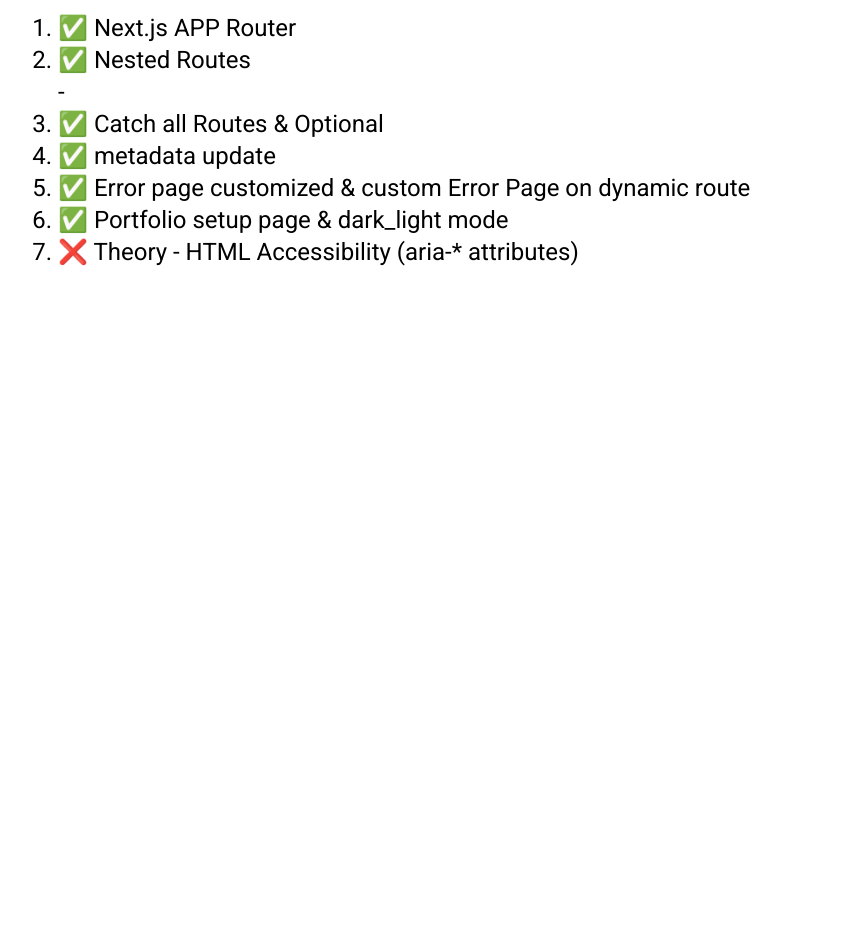
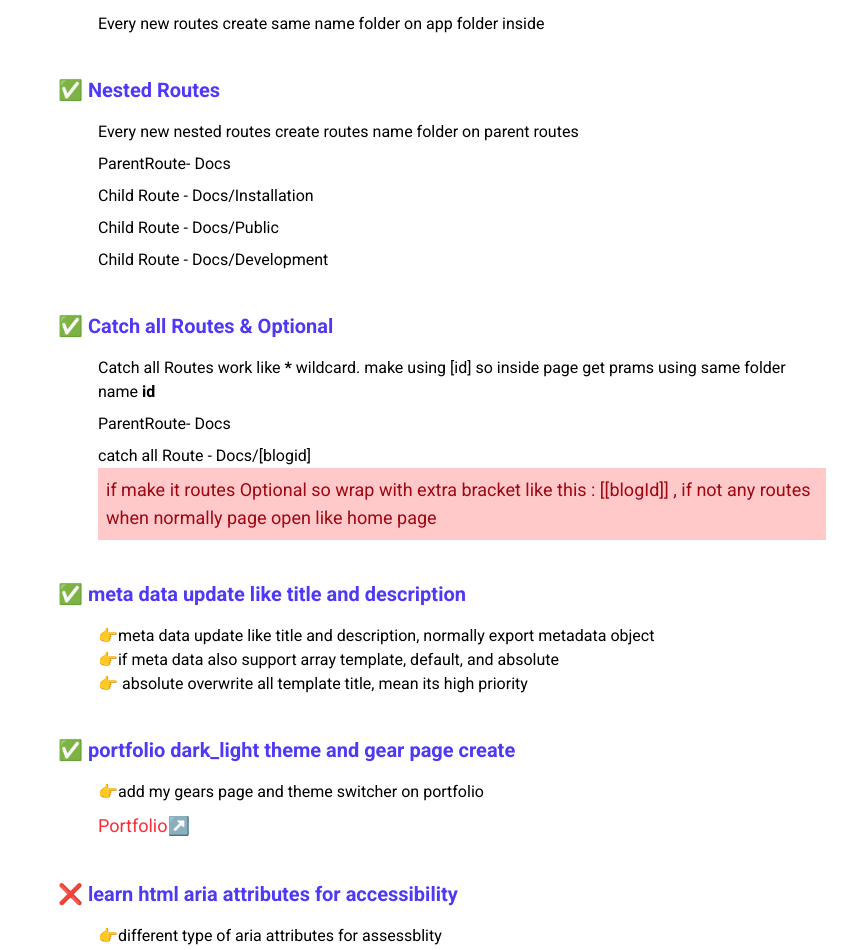
Before and after one commit to dhirajaryaa/winter-arc, a Next.js app: page /day01 in a window 1280 px wide. Shown: the part 240-1190 px from the top of the page, without its empty margins (198-1055 px from the left). Before the commit the page ends 880 px from the top, so only its background shows below. Built offline with nearby package versions, Linux system fonts and the light colour scheme.

Commit message:
day-1 make full page docs

```diff
--- /dev/null
+++ b/src/app/day01/docs/[blogId]/page.jsx
@@ -0,0 +1,11 @@
+
+async function catchall({params}) {
+
+    const {blogId} = await params;
+
+  return (
+    <div className='text-5xl font-bold text-red-600 mt-50'>{blogId}</div>
+  )
+}
+
+export default catchall
--- /dev/null
+++ b/src/app/day01/docs/development/page.jsx
@@ -0,0 +1,9 @@
+import React from 'react'
+
+function page() {
+  return (
+    <div>Development page</div>
+  )
+}
+
+export default page
--- /dev/null
+++ b/src/app/day01/docs/installation/page.jsx
@@ -0,0 +1,9 @@
+import React from 'react'
+
+function page() {
+  return (
+    <div>Installation page</div>
+  )
+}
+
+export default page
--- /dev/null
+++ b/src/app/day01/docs/page.jsx
@@ -0,0 +1,9 @@
+import React from 'react'
+
+function page() {
+  return (
+    <div>Docs routes</div>
+  )
+}
+
+export default page
--- /dev/null
+++ b/src/app/day01/docs/public/page.jsx
@@ -0,0 +1,9 @@
+import React from 'react'
+
+function page() {
+  return (
+    <div>Public page</div>
+  )
+}
+
+export default page
--- a/src/app/day01/page.jsx
+++ b/src/app/day01/page.jsx
@@ -1,25 +1,66 @@
 import Section from "@/components/Section";
+import Link from "next/link";
+
+export const metadata = {
+    title: "Day 1",
+    //     title: {
+    //     absolute: 'About',
+    //   },
+}
+
 
 export default function Day01() {
     return (
-        <main className="w-full min-h-screen">
+        <main className="w-full min-h-screen my-18">
             <h1 className="w-full text-5xl font-semibold text-center my-20">Day-01</h1>
 
             <Section
-            title={"Next.js App Router create"}
+                isCompleted={true}
+                title={"Next.js App Router create"}>
+                <p>Every new routes create same name folder on app folder inside</p>
+            </Section>
+
+            <Section
+                isCompleted={true}
+                title={"Nested Routes"}
             >
+                <p>Every new nested routes create routes name folder on parent routes</p>
+                <Link className="mt-2 block" href="/day01/docs">ParentRoute- Docs</Link>
+                <Link className="mt-2 block" href='day01/docs/installation'>Child Route - Docs/Installation</Link>
+                <Link className="mt-2 block" href='day01/docs/public'>Child Route - Docs/Public</Link>
+                <Link className="mt-2 block" href='day01/docs/development'>Child Route - Docs/Development</Link>
+            </Section>
+
+            <Section
+                isCompleted={true}
+                title='Catch all Routes & Optional'>
+                <p>Catch all Routes work like <strong>*</strong> wildcard. make using [id] so inside page get prams using same folder name <strong>id</strong> </p>
+                <Link className="mt-2 block" href="/day01/docs">ParentRoute- Docs</Link>
+                <Link className="mt-2 block" href='day01/docs/this-is-catch-all-routes'>catch all Route - Docs/[blogid]</Link>
+                <p className="bg-red-200 text-red-800 text-lg p-2"> if make it routes Optional so wrap with extra bracket like this : [[blogId]] , if not any routes when normally page open like home page</p>
+            </Section>
+
+            <Section
+                isCompleted={true}
+                title='meta data update like title and description'>
+                <p>👉meta data update like title and description, normally export metadata object</p>
+                <p>👉if meta data also support array template, default, and absolute</p>
+                <p>👉 absolute overwrite all template title, mean its high priority</p>
 
             </Section>
-            <ol className="list-decimal text-2xl">
-                <li>✅ Next.js APP Router </li>
-                <li>✅ Nested Routes </li>
-                -
-                <li>✅ Catch all Routes & Optional </li>
-                <li>✅ metadata update </li>
-                <li>✅ Error page customized & custom Error Page on dynamic route </li>
-                <li>✅ Portfolio setup page & dark_light mode </li>
-                <li>❌ Theory - HTML Accessibility (aria-* attributes) </li>
-            </ol>
+            <Section
+                isCompleted={true}
+                title='portfolio dark_light theme and gear page create'>
+                <p>👉add my gears page and theme switcher on portfolio</p>
+                <a href="https://new.dhirajarya.xyz" target="_blank" className="mt-2 block text-lg text-red-500">Portfolio↗️</a>
+            </Section>
+            <Section
+                isCompleted={false}
+                title='learn html aria attributes for accessibility'>
+                <p>👉different type of aria attributes for assessblity</p>
+                <p>👉which aria attributes are more important </p>
+            </Section>
+
         </main>
     );
 }
--- a/src/components/Section.jsx
+++ b/src/components/Section.jsx
@@ -1,11 +1,12 @@
 
-function Section({ children, title, description }) {
+function Section({ children, title, isCompleted }) {
     return (
-        <div className="space-y-3 space-x-2 my-4">
-            <h2 className="text-xl font-semibold">{title}</h2>
-            <p className="text-sm ">{description}</p>
+        <section className="mt-10">
+            <h2 className="text-xl font-semibold text-indigo-600">{isCompleted ? "✅":"❌"} {title}</h2>
+            <div className="mt-4 ml-10">
             {children}
-        </div>
+            </div>
+        </section>
     )
 }
 
```
Also changed, not shown: 1 other file (tests, documents, lock files or other folders).
